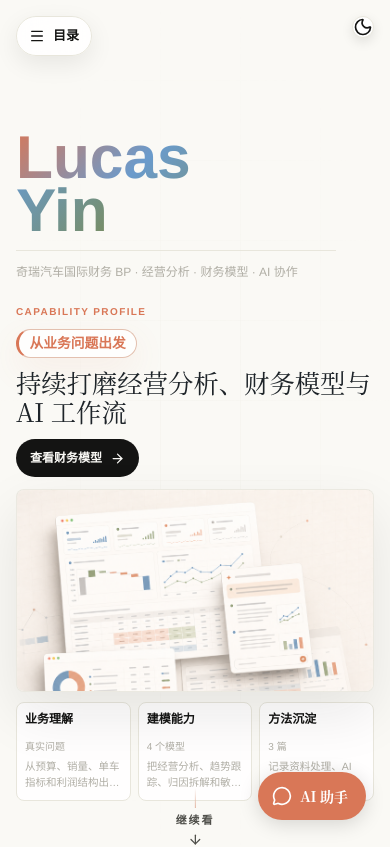
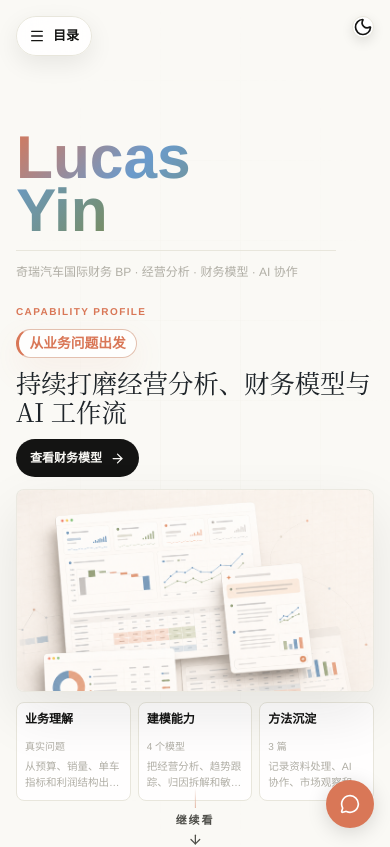
Before and after one commit to yinpengtao2002-ai/yinpengtao2002-ai.github.io, a Next.js app: page / in a window 390 px wide. Shown: the top 847 px of the page. Built offline with nearby package versions, Linux system fonts and the light colour scheme.

Commit message:
style: tune product stage responsive layout

```diff
--- a/src/components/ChatWidget.tsx
+++ b/src/components/ChatWidget.tsx
@@ -535,8 +535,9 @@ export default function ChatWidget() {
                         onClick={handleOpen}
                         style={{
                             position: "fixed",
-                            bottom: 24,
-                            right: 24,
+                            bottom: isMobileLike ? 16 : 24,
+                            right: isMobileLike ? 16 : 24,
+                            width: isMobileLike ? 48 : undefined,
                             height: 48,
                             borderRadius: 24,
                             border: "none",
@@ -545,8 +546,9 @@ export default function ChatWidget() {
                             cursor: "pointer",
                             display: "flex",
                             alignItems: "center",
+                            justifyContent: "center",
                             gap: 8,
-                            padding: "0 18px 0 14px",
+                            padding: isMobileLike ? 0 : "0 18px 0 14px",
                             boxShadow: "0 4px 20px rgba(0,0,0,0.15)",
                             zIndex: 9999,
                             fontSize: 14,
@@ -556,7 +558,7 @@ export default function ChatWidget() {
                         whileTap={{ scale: 0.95 }}
                     >
                         <MessageCircle style={{ width: 20, height: 20 }} />
-                        <span>AI 助手</span>
+                        {!isMobileLike && <span>AI 助手</span>}
                     </motion.button>
                 )}
             </AnimatePresence>
--- a/src/components/finance/FinanceModelLibrary.tsx
+++ b/src/components/finance/FinanceModelLibrary.tsx
@@ -49,7 +49,12 @@ export default function FinanceModelLibrary({ compact = false }: { compact?: boo
           >
             <Link href={model.href} style={{ display: "block", height: "100%", textDecoration: "none" }}>
               <div className="finance-model-card" style={{ height: "100%" }}>
-                <FinanceModelPreview src={model.previewImage} alt={model.previewAlt} compact={compact} />
+                <FinanceModelPreview
+                  src={model.previewImage}
+                  alt={model.previewAlt}
+                  compact={compact}
+                  priority={index === 0}
+                />
                 <div className="finance-model-card-body">
                   <span style={{ color: accentColor(model.accent), fontSize: 12, fontWeight: 800 }}>
                     {financeModelCategories.find((category) => category.id === model.categoryId)?.label}
--- a/src/components/finance/FinanceModelPreview.tsx
+++ b/src/components/finance/FinanceModelPreview.tsx
@@ -4,15 +4,17 @@ interface FinanceModelPreviewProps {
   src: string;
   alt: string;
   compact?: boolean;
+  priority?: boolean;
 }
 
-export default function FinanceModelPreview({ src, alt, compact = false }: FinanceModelPreviewProps) {
+export default function FinanceModelPreview({ src, alt, compact = false, priority = false }: FinanceModelPreviewProps) {
   return (
     <div className={compact ? "finance-model-preview compact" : "finance-model-preview"}>
       <Image
         src={src}
         alt={alt}
         fill
+        priority={priority}
         sizes={compact ? "(max-width: 768px) 100vw, 280px" : "(max-width: 768px) 100vw, 380px"}
         className="finance-model-preview-image"
       />
```
